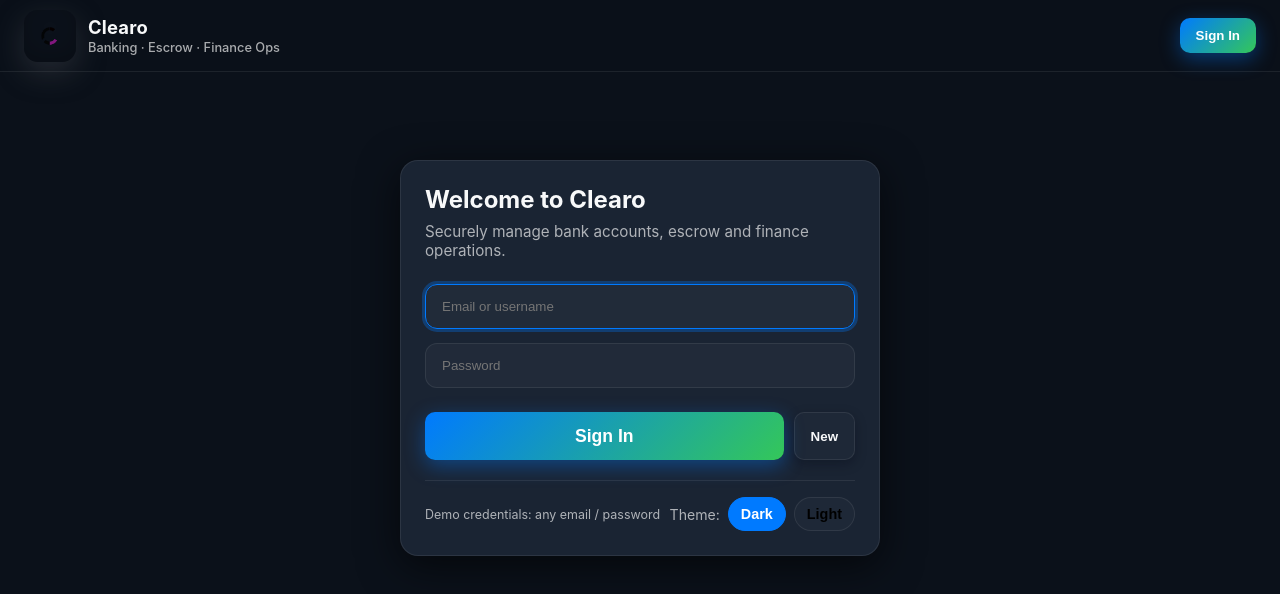
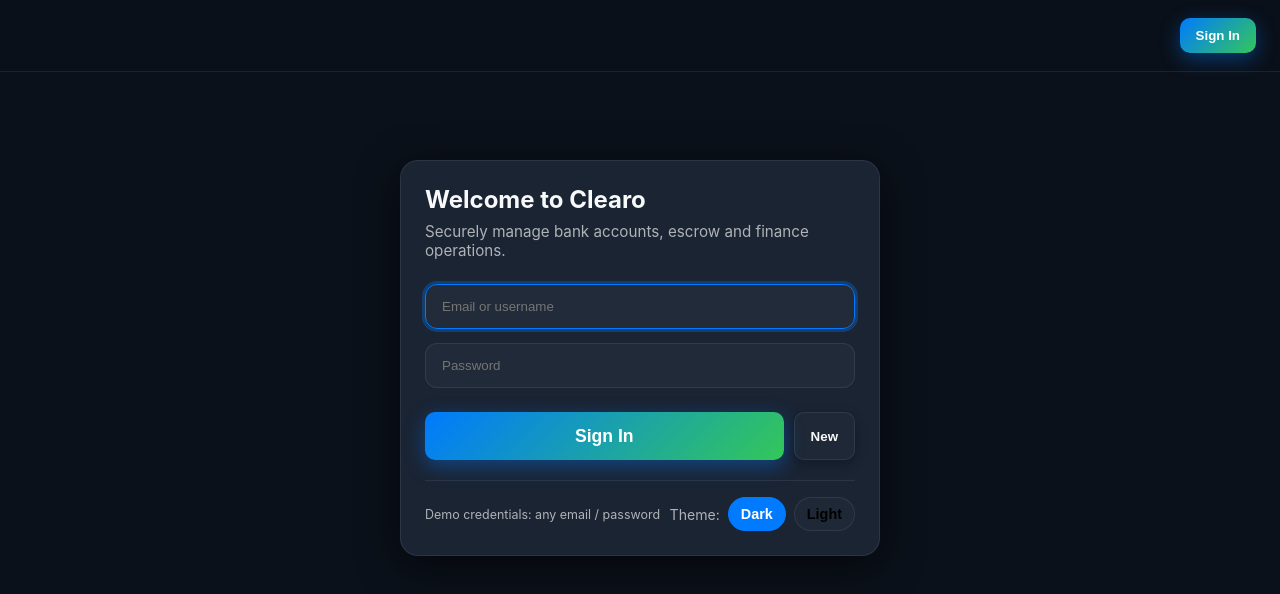
Before and after one commit to khevoc/fintech, a React (Vite) app: page / in a window 1280 px wide. Shown: the top 594 px of the page. Built offline with nearby package versions, Linux system fonts and the light colour scheme.

Commit message:
Update ClearoApp.jsx

```diff
--- a/src/ClearoApp.jsx
+++ b/src/ClearoApp.jsx
@@ -1165,7 +1165,7 @@ export default function ClearoApp() {
         /* Overlay (Menú) - Mejor Superposición y Efecto Blur */
         .overlay {
           position: fixed;
-          right: 20px;
+          left: 20px;
           top: 84px;
           width:340px;
           max-height: 80vh;
@@ -1274,8 +1274,6 @@ export default function ClearoApp() {
                 width: 140,
                 height: 140,
                 borderRadius: 24,
-                // Sombra de logo más pronunciada
-                // boxShadow: "0 24px 60px rgba(2,8,20,0.6)"
               }}
             />
           </motion.div>
@@ -1285,32 +1283,6 @@ export default function ClearoApp() {
       {/* --- NAVBAR (Superpuesto) --- */}
       <header className="navbar" role="banner">
         <div className="brand">
-          <motion.div
-            className="logo-pill"
-            onClick={() => setLogoTrigger((v) => v + 1)}
-            whileTap={{ scale: 0.95 }}
-            transition={{ type: "spring", stiffness: 400, damping: 12 }}
-          >
-            <AnimatePresence mode="wait">
-              <motion.img
-                key={logoTrigger}
-                src={logo}
-                alt="Clearo"
-                initial={{ rotate: -180, opacity: 0 }}
-                animate={{ rotate: 0, opacity: 1 }}
-                transition={{ duration: 0.6, ease: [0.16, 1, 0.3, 1] }}
-                style={{ width: "70%", height: "70%", objectFit: "contain", pointerEvents: "none" }}
-              />
-            </AnimatePresence>
-          </motion.div>
-
-          <div className="brand-title">
-            <div className="title">Clearo</div>
-            <div className="subtitle">Banking · Escrow · Finance Ops</div>
-          </div>
-        </div>
-
-        <div className="actions">
           {loggedIn && (
             <motion.button
               className="btn"
@@ -1326,6 +1298,12 @@ export default function ClearoApp() {
               Menu {menuOpen ? "▲" : "▼"}
             </motion.button>
           )}
+
+
+        </div>
+
+        <div className="brand-title">
+
 
           <motion.button
             className="btn cta"
```
